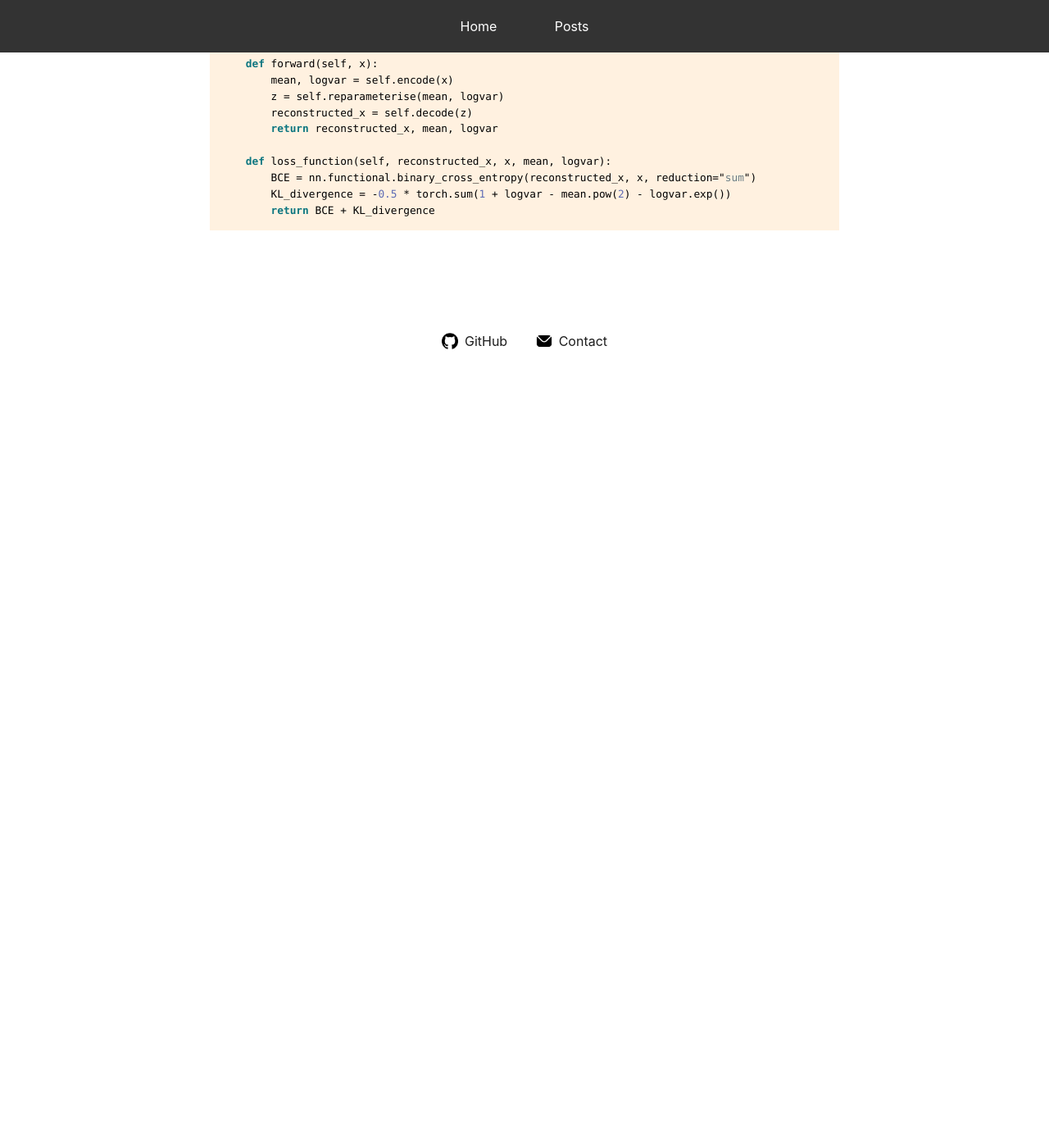
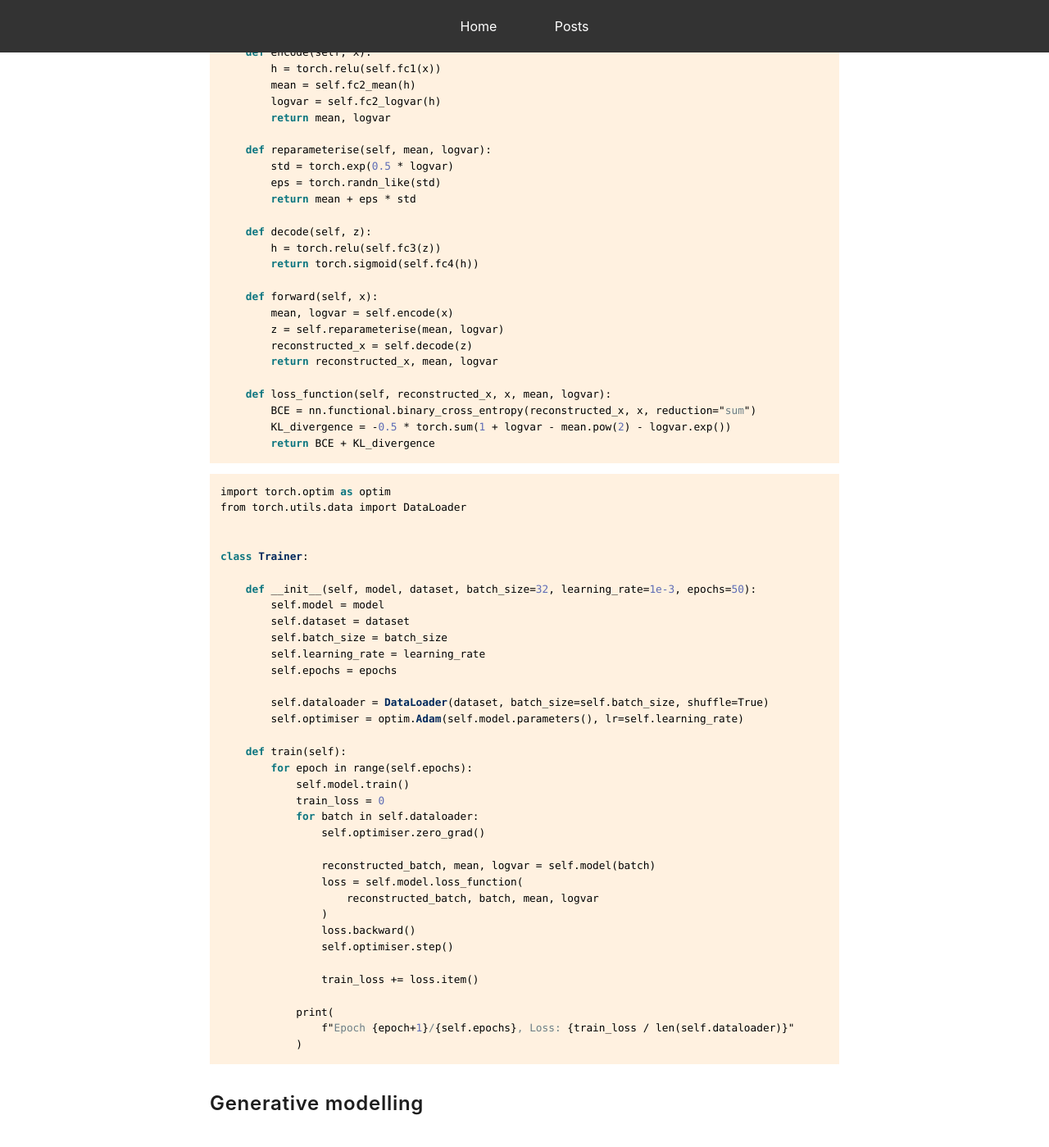
Before and after one commit to mark-hobbs/mark-hobbs.github.io, a Jekyll site: the page built from _posts/2025-01-20-autoencoders.md, in a window 1280 px wide and 1400 px high, scrolled down 2047 px. Shown: the whole window at 82% size. Built offline with Jekyll 4.4.1, drawn with Linux system fonts in a browser that asks for light colours; before the commit the page ends 2489 px from its top, so only the background shows below that; some of the changed text lies outside the part shown.

Commit message:
General updates

````diff
--- a/_posts/2025-01-20-autoencoders.md
+++ b/_posts/2025-01-20-autoencoders.md
@@ -19,7 +19,17 @@ Optimisation methods rely on our ability to parameterise the problem but not eve
 
 Imagine if we wanted to find a design that maximises heat dispersion... A simple metric for determining the heat dispersion potential of a given design is the ratio of the surface area to volume. Shapes with a high surface area to volume ratio tend to dissipate or exchange energy with their surrounding more effectively that shapes with a low surface area to volume ratio.
 
+Autoencoders provide a powerful tool for finding low-dimensional representations of high-dimensional data.
+
 By shifting optimisation to the latent space, as opposed to optimising the high-dimensional geometry, optimal designs can be identified much more efficiently.
+
+## Implementation
+
+Here we outline the implementation using `pytorch`. We modularise the implementation into three classes:
+
+- `VAE`
+- `Trainer`
+- `ShapeData`
 
 ```python
 import torch
@@ -97,3 +107,43 @@ class VAE(nn.Module):
         KL_divergence = -0.5 * torch.sum(1 + logvar - mean.pow(2) - logvar.exp())
         return BCE + KL_divergence
 ```
+
+```python
+import torch.optim as optim
+from torch.utils.data import DataLoader
+
+
+class Trainer:
+
+    def __init__(self, model, dataset, batch_size=32, learning_rate=1e-3, epochs=50):
+        self.model = model
+        self.dataset = dataset
+        self.batch_size = batch_size
+        self.learning_rate = learning_rate
+        self.epochs = epochs
+
+        self.dataloader = DataLoader(dataset, batch_size=self.batch_size, shuffle=True)
+        self.optimiser = optim.Adam(self.model.parameters(), lr=self.learning_rate)
+
+    def train(self):
+        for epoch in range(self.epochs):
+            self.model.train()
+            train_loss = 0
+            for batch in self.dataloader:
+                self.optimiser.zero_grad()
+
+                reconstructed_batch, mean, logvar = self.model(batch)
+                loss = self.model.loss_function(
+                    reconstructed_batch, batch, mean, logvar
+                )
+                loss.backward()
+                self.optimiser.step()
+
+                train_loss += loss.item()
+
+            print(
+                f"Epoch {epoch+1}/{self.epochs}, Loss: {train_loss / len(self.dataloader)}"
+            )
+```
+
+## Generative modelling
````
